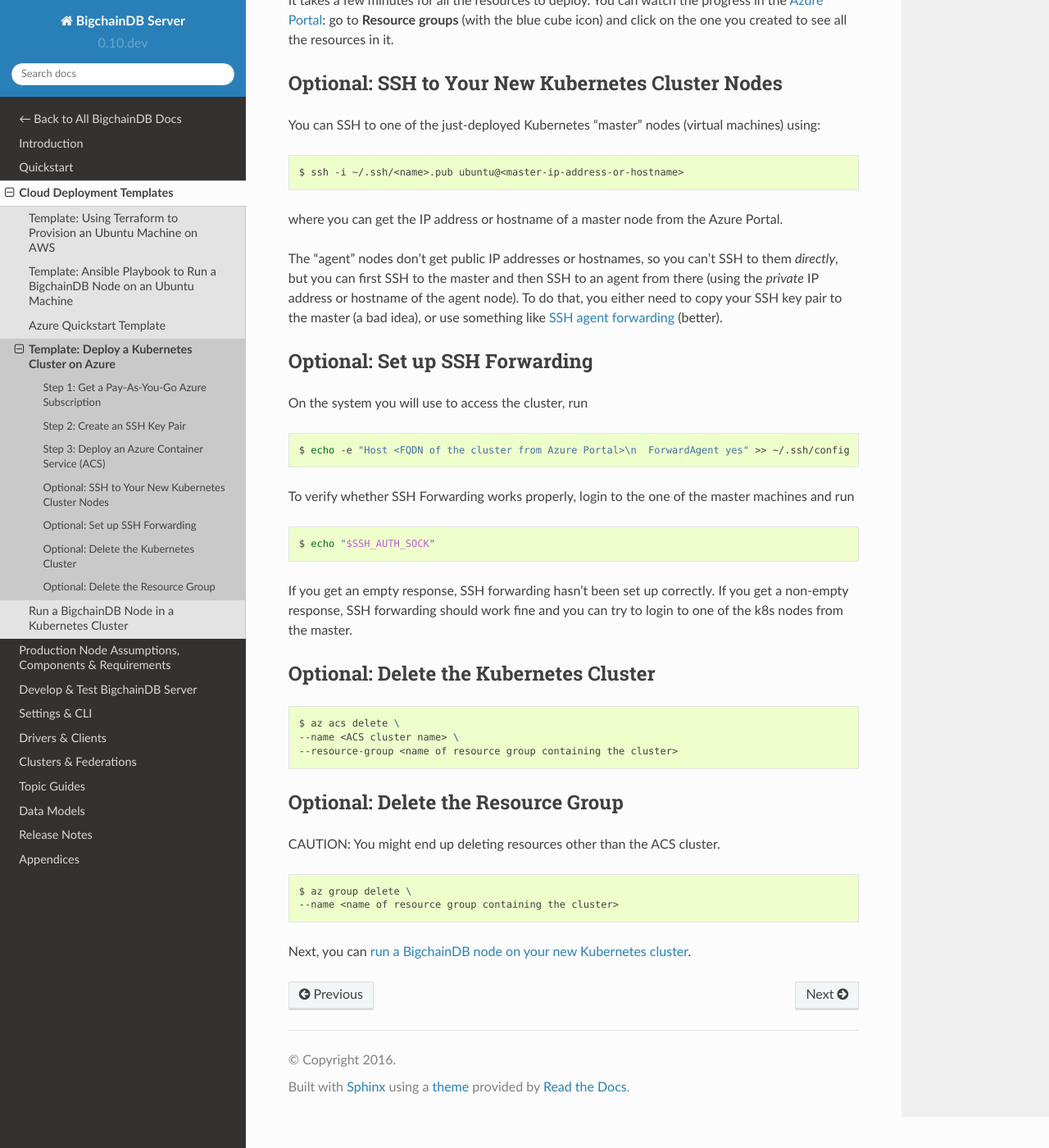
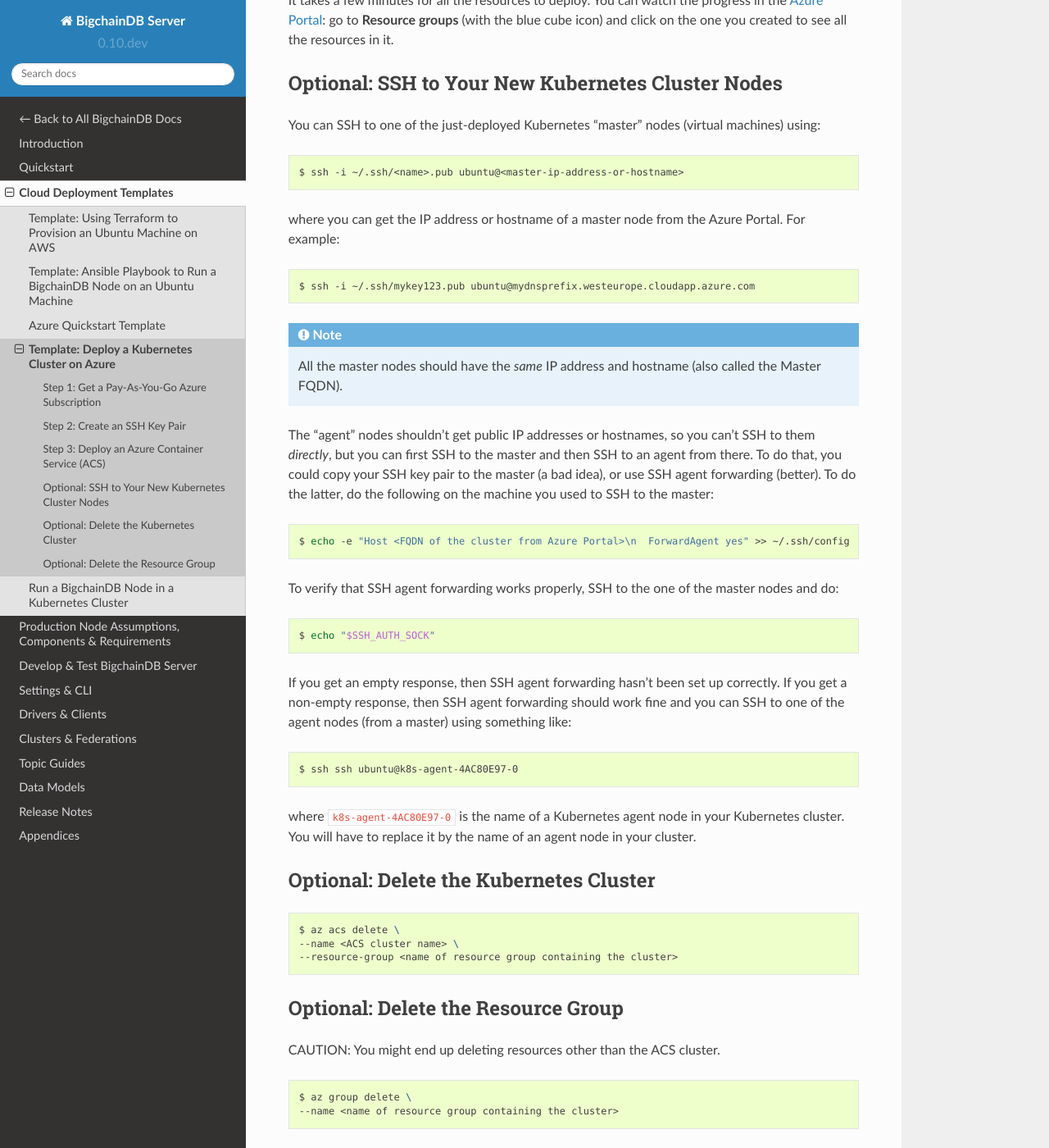
Before and after one commit to bigchaindb/bigchaindb, a Sphinx documentation site: the page built from docs/server/source/cloud-deployment-templates/template-kubernetes-azure.rst, in a window 1280 px wide and 1400 px high, scrolled down 1999 px. Shown: the whole window at 82% size. Built offline with Sphinx 7.4.7 and the Read the Docs theme 2.0.0, drawn with Linux system fonts in a browser that asks for light colours; pages that are not in the unit, such as notebooks, are missing from menus.

Commit message:
revised docs re/ SSHing to nodes in a k8s cluster

```diff
--- a/docs/server/source/cloud-deployment-templates/template-kubernetes-azure.rst
+++ b/docs/server/source/cloud-deployment-templates/template-kubernetes-azure.rst
@@ -127,38 +127,53 @@
    $ ssh -i ~/.ssh/<name>.pub ubuntu@<master-ip-address-or-hostname>
 
 where you can get the IP address or hostname
-of a master node from the Azure Portal.
+of a master node from the Azure Portal. For example:
 
-The "agent" nodes don't get public IP addresses or hostnames,
+.. code:: bash
+
+   $ ssh -i ~/.ssh/mykey123.pub ubuntu@mydnsprefix.westeurope.cloudapp.azure.com
+
+.. note::
+
+   All the master nodes should have the *same* IP address and hostname
+   (also called the Master FQDN).
+
+The "agent" nodes shouldn't get public IP addresses or hostnames,
 so you can't SSH to them *directly*,
 but you can first SSH to the master
-and then SSH to an agent from there
-(using the *private* IP address or hostname of the agent node).
-To do that, you either need to copy your SSH key pair to
-the master (a bad idea),
-or use something like
-`SSH agent forwarding <https://yakking.branchable.com/posts/ssh-A/>`_ (better).
-
-
-Optional: Set up SSH Forwarding
--------------------------------
-
-On the system you will use to access the cluster, run
+and then SSH to an agent from there.
+To do that, you could
+copy your SSH key pair to the master (a bad idea),
+or use SSH agent forwarding (better).
+To do the latter, do the following on the machine you used
+to SSH to the master:
 
 .. code:: bash
 
    $ echo -e "Host <FQDN of the cluster from Azure Portal>\n  ForwardAgent yes" >> ~/.ssh/config
 
-To verify whether SSH Forwarding works properly, login to the one of the master
-machines and run
+To verify that SSH agent forwarding works properly,
+SSH to the one of the master nodes and do:
 
 .. code:: bash
 
    $ echo "$SSH_AUTH_SOCK"
 
-If you get an empty response, SSH forwarding hasn't been set up correctly.
-If you get a non-empty response, SSH forwarding should work fine and you can
-try to login to one of the k8s nodes from the master.
+If you get an empty response,
+then SSH agent forwarding hasn't been set up correctly.
+If you get a non-empty response,
+then SSH agent forwarding should work fine
+and you can SSH to one of the agent nodes (from a master)
+using something like:
+
+.. code:: bash
+
+   $ ssh ssh ubuntu@k8s-agent-4AC80E97-0
+
+where ``k8s-agent-4AC80E97-0`` is the name
+of a Kubernetes agent node in your Kubernetes cluster.
+You will have to replace it by the name
+of an agent node in your cluster.
 
 
 Optional: Delete the Kubernetes Cluster
```
